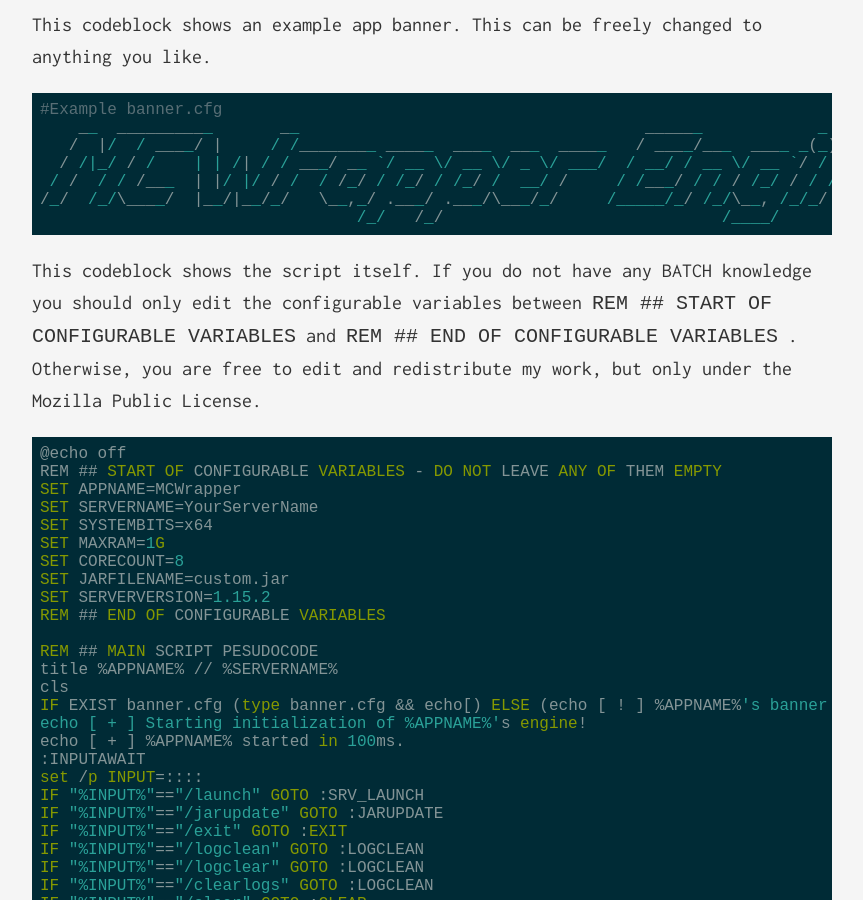
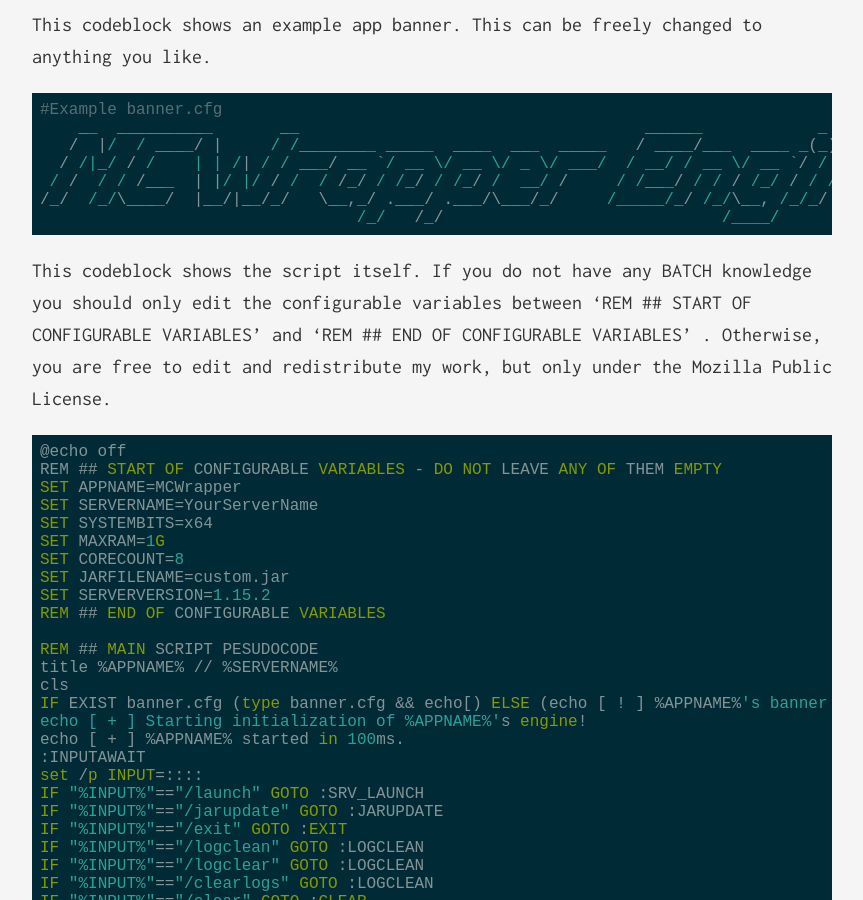
Before and after one commit to CalifaxYT/PersonalWS, a Jekyll site: the page built from _posts/020-06-30-minecraft-startup-scripts.markdown, in a window 1280 px wide and 900 px high, scrolled down 1012 px. Shown: the whole window, without its empty margins (208-1071 px from the left). Built offline with Jekyll 4.4.1, drawn with Linux system fonts in a browser that asks for light colours; comment, search, counter and statistics services are not loaded; some of the changed text lies outside the part shown.

````diff
--- a/_posts/020-06-30-minecraft-startup-scripts.markdown
+++ b/_posts/020-06-30-minecraft-startup-scripts.markdown
@@ -40,7 +40,7 @@ This codeblock shows an example app banner. This can be freely changed to anythi
 ```
 
 This codeblock shows the script itself. If you do not have any  BATCH  knowledge you should
-only edit the configurable variables between  ``REM ## START OF CONFIGURABLE VARIABLES``  and  ``REM ## END OF CONFIGURABLE VARIABLES`` . Otherwise, you are free to edit and
+only edit the configurable variables between  'REM ## START OF CONFIGURABLE VARIABLES'  and  'REM ## END OF CONFIGURABLE VARIABLES' . Otherwise, you are free to edit and
 redistribute my work, but only under the Mozilla Public License.
 ```batch
 @echo off
@@ -176,7 +176,7 @@ This codeblock shows an example app banner. This can be freely changed to anythi
 ```
 
 This codeblock shows the script itself. If you do not have any BATCH knowledge you should
-only edit the configurable variables between  ``REM ## START OF CONFIGURABLE VARIABLES``  and  ``REM ## END OF CONFIGURABLE VARIABLES``. Otherwise, you are free to edit and
+only edit the configurable variables between  'REM ## START OF CONFIGURABLE VARIABLES'  and  'REM ## END OF CONFIGURABLE VARIABLES'. Otherwise, you are free to edit and
 redistribute my work, but only under the Mozilla Public License.
 ```batch
 @echo off
@@ -263,7 +263,6 @@ GOTO INPUTAWAIT
 
 These scripts will be updated from time to time. Thanks for using them.
 <br/>
-```
 
 [CalifaxYT Discord](https://discord.gg/WufbYbv "Discord Invite URL")
 
````
